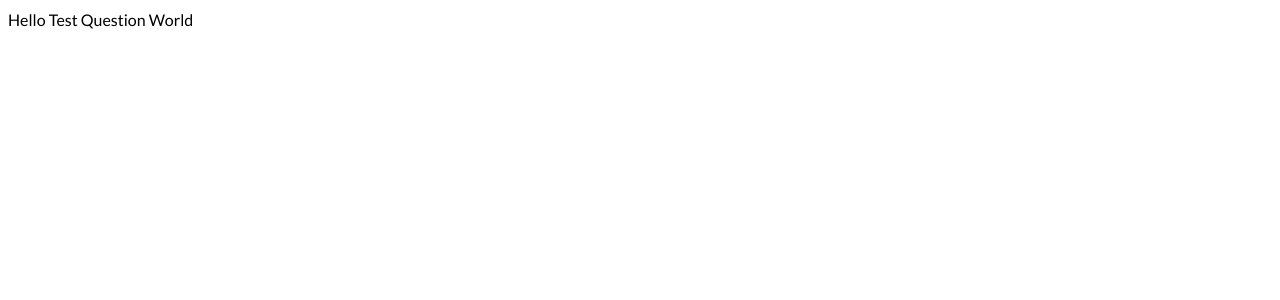
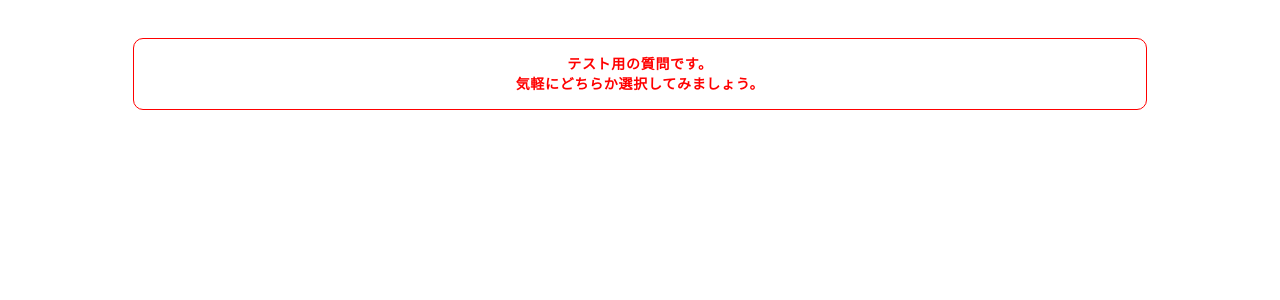
Before and after one commit to northernbird/rmi-which-demo-01, a React (Create React App) app: page /initial in a window 1280 px wide. Shown: the top 300 px of the page. Built offline with nearby package versions, Linux system fonts and the light colour scheme.

Commit message:
Added new initial question page

```diff
--- a/src/initial/InitialPage.js
+++ b/src/initial/InitialPage.js
@@ -3,36 +3,62 @@ import { makeStyles } from '@material-ui/core/styles';
 import Typography from '@material-ui/core/Typography';
 
 const useStyles = makeStyles({
-    pannel: {
-        alignContent: 'center',
-        alignItems: 'center',
-        background: '#ffffff',
-        marginTop: '230px',
-        marginRight: '0px',
-        marginBottom: '0px',
-        marginLeft: '0px',
-        width: '100%',
-        maxWidth: '100%',
-        height: '380px',
-        textAlign: 'center',
+    StudioCanvas: {
+        height: 'auto',
+        'min-height': '100vh',
     },
-    title: {
-        textAlign: 'center',
-        width: 'auto',
-        maxWidth: '100%',
+    flexPanel: {
+        'z-index': '0',
+        'flex-wrap': 'nowrap',
+        display: 'flex',
+        position: 'relative',
+        'flex-direction': 'column',
+        'align-content': 'center',
+        'align-items': 'center',
     },
-    subTitle: {
-        marginTop: '46px',
-        marginRight: '0px',
-        marginBottom: '0px',
-        marginLeft: '0px',
+    titleBox: {
+        display: 'flex',
+        'align-items': 'center',
+        'background': '#ffffff',
+        'border': 'solid 1px #ff0000',
+        'border-radius': '10px',
+        'flex': 'none',
+        'height': '70px',
+        'justify-content': 'center',
+        'margin': '30px 0px 0px 0px',
+        'width': '80%',
+        'max-width': '80%',
+        '-webkit-box-align': 'center'
+    },
+    titleContent: {
+        'color': '#ff0000',
+        'font-family': 'Lato',
+        'font-size': '14px',
+        'font-weight': '700',
+        'height': 'auto',
+        'letter-spacing': '0.05em',
+        'line-height': '1.4',
+        'margin': '0px 0px 0px 0px',
+        'text-align': 'center',
+        'width': 'auto',
+        'max-width': '100%',
+        'justify-content': 'center',
     }
+
 });
 
 function InitialPage(props) {
+    const classes = useStyles()
     return (
-        <Typography component="div" >
-            Hello Test Question World
+        <Typography component="div"  className={classes.StudioCanvas}>
+            <div className={classes.flexPanel}>
+                <div className= {classes.titleBox}>
+                    <p className={classes.titleContent}>
+                    テスト用の質問です。<br/>
+                    気軽にどちらか選択してみましょう。
+                    </p>
+                </div>
+            </div>
         </Typography>
     );
 }
```
